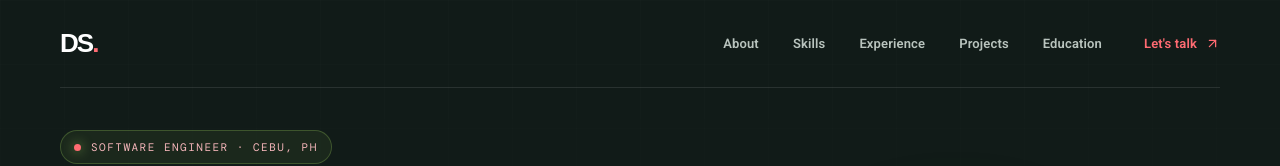
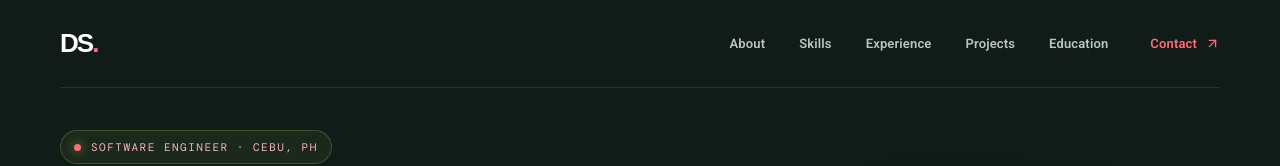
Before and after one commit to dsaldariega/my-portfolio, a Next.js app: page /my-portfolio/ in a window 1280 px wide. Shown: the top 166 px of the page. Built offline with nearby package versions, Linux system fonts and the light colour scheme; what @mui/material-nextjs would draw is missing.

Commit message:
fix: point navbar contact to contact section

```diff
--- a/src/app/page.tsx
+++ b/src/app/page.tsx
@@ -131,8 +131,8 @@ export default function Home() {
             <a href="#projects">Projects</a>
             <a href="#education">Education</a>
           </div>
-          <a className="nav-contact" href="mailto:dsaldariega@gmail.com">
-            Let&apos;s talk <ArrowUpRight size={15} />
+          <a className="nav-contact" href="#contact">
+            Contact <ArrowUpRight size={15} />
           </a>
         </nav>
 
@@ -413,9 +413,6 @@ export default function Home() {
             <span className="eyebrow">06 / WHAT&apos;S NEXT?</span>
             <h2>Have something<br />good in mind<span>?</span></h2>
             <p>I&apos;m always open to connecting with people who care about building thoughtful, reliable software.</p>
-            <a className="button button-light" href="mailto:dsaldariega@gmail.com">
-              Say hello <ArrowUpRight size={17} />
-            </a>
           </div>
           <div className="contact-details">
             <a href="mailto:dsaldariega@gmail.com"><span className="contact-icon"><Mail size={18} /></span><span><small>EMAIL</small>dsaldariega@gmail.com</span><span className="email-action">Email me <ArrowUpRight size={14} /></span></a>
```
